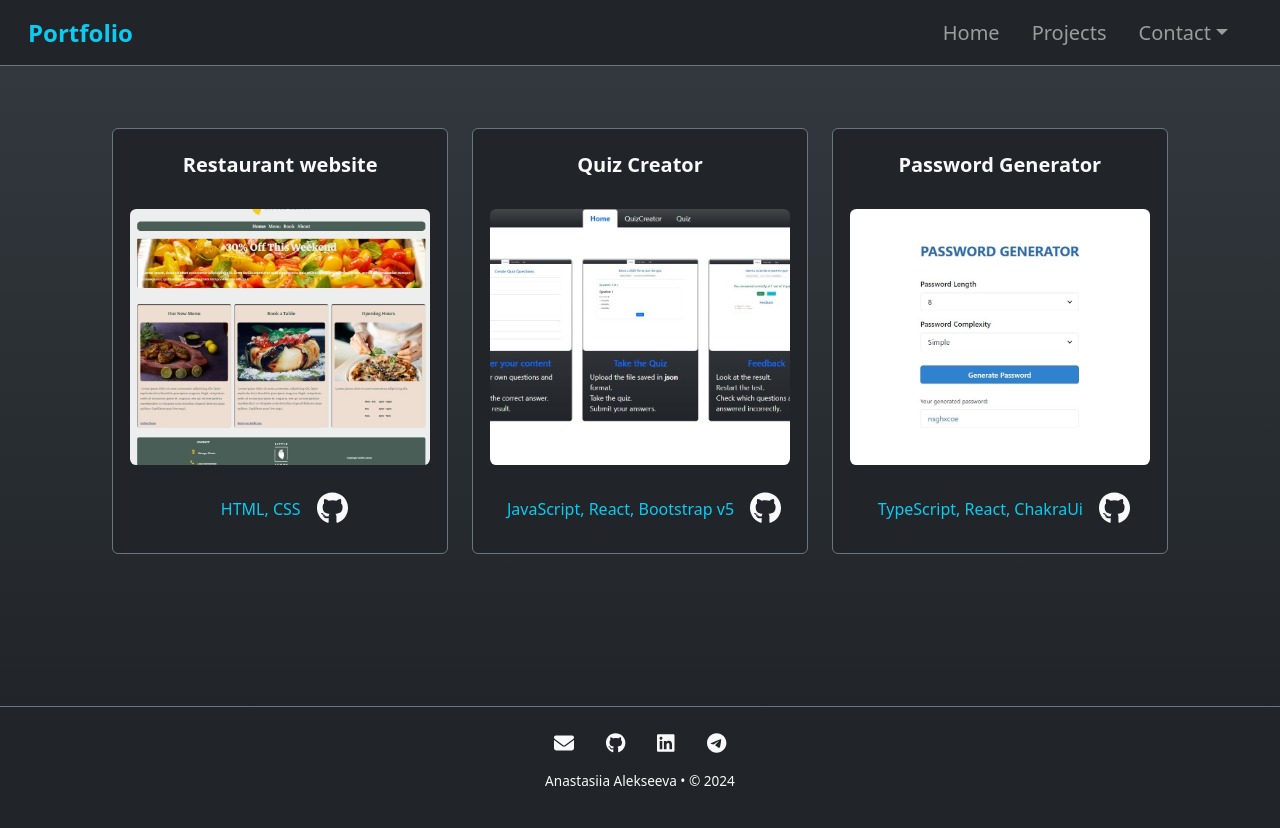
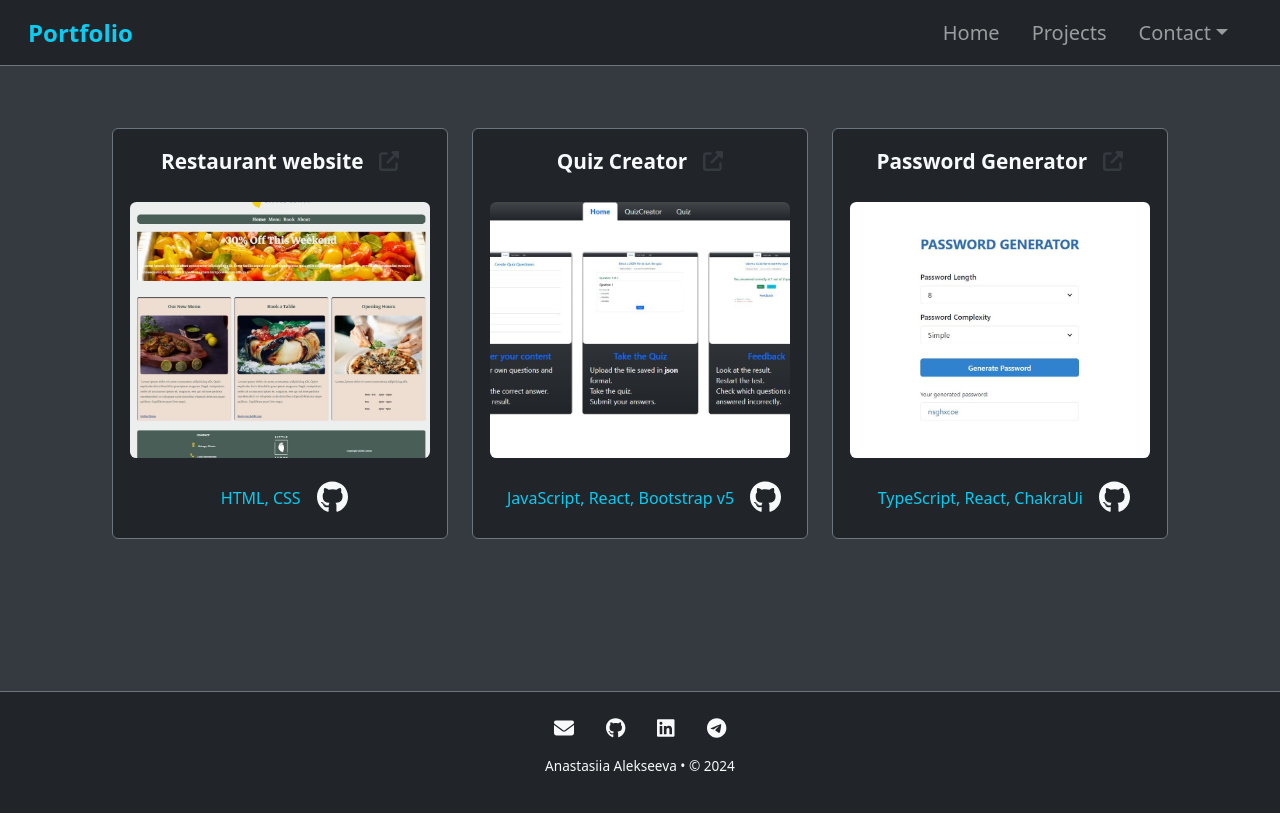
Before and after one commit to Anastasi11a/portfolio, a React (Create React App) app in the folder myportfolio/: page /portfolio/projects in a window 1280 px wide. Built offline with nearby package versions, Linux system fonts and the light colour scheme.

Commit message:
fix styles

```diff
--- /dev/null
+++ b/myportfolio/src/components/btn-links/VisitSite.js
@@ -0,0 +1,21 @@
+import { Link } from "react-router-dom";
+import { FontAwesomeIcon } from "@fortawesome/react-fontawesome";
+import { faUpRightFromSquare } from "@fortawesome/free-solid-svg-icons";
+import { itemStyles, btnEffects } from "../styles";
+
+const VisitSite = ({ link }) => {
+    return (
+        <Link
+            to={link}
+            alt="Visit site"
+            target="_blank"
+            style={itemStyles.btnVisit}
+            onMouseEnter={btnEffects.btnVisitHoverEffect}
+            onMouseLeave={btnEffects.btnVisitLeaveEffect}>
+
+            <FontAwesomeIcon icon={faUpRightFromSquare} size="lg"/>
+        </Link>
+    );
+}
+
+export default VisitSite;
--- a/myportfolio/src/components/pages/Projects.js
+++ b/myportfolio/src/components/pages/Projects.js
@@ -1,5 +1,6 @@
 import { Card, Row } from "react-bootstrap";
 import projects from "./progectsList";
+import VisitSite from "../btn-links/VisitSite";
 import BtnGitHub from "./BtnGitHub";
 import { itemStyles } from "../styles";
 
@@ -10,9 +11,12 @@ const Projects = () => {
                 {projects.map((project, idx) => (
                     <div key={idx} className="mb-4">
                         <Card style={itemStyles.card}>
-                            <Card.Title style={itemStyles.cardTitle}>
-                                {project.title}
-                            </Card.Title>
+                            <Card.Body style={itemStyles.cardBody}>
+                                <Card.Title style={itemStyles.cardTitle}>
+                                    {project.title}
+                                </Card.Title>
+                                <VisitSite link={project.visitLink} />
+                            </Card.Body>
 
                             <Card.Img
                                 src={project.img}
--- a/myportfolio/src/components/pages/progectsList.js
+++ b/myportfolio/src/components/pages/progectsList.js
@@ -7,19 +7,20 @@ const projects = [
         title: 'Restaurant website',
         skills: 'HTML, CSS',
         img : project01,
-        gitHubLink: 'https://github.com/Anastasi11a/'
+        gitHubLink: 'https://github.com/Anastasi11a/',
     },
     {
         title: 'Quiz Creator',
         skills: 'JavaScript, React, Bootstrap v5',
         img : project00,
-        gitHubLink: 'https://github.com/Anastasi11a/quizcreator'
+        gitHubLink: 'https://github.com/Anastasi11a/quizcreator',
     },
     {
         title: 'Password Generator',
         skills: 'TypeScript, React, ChakraUi',
         img : project02,
-        gitHubLink: 'https://github.com/Anastasi11a/passwordgenerator'
+        visitLink: "https://anastasi11a.github.io/passwordgenerator/",
+        gitHubLink: 'https://github.com/Anastasi11a/passwordgenerator',
     },
     // {
     //     title: '',
--- a/myportfolio/src/components/styles.js
+++ b/myportfolio/src/components/styles.js
@@ -70,7 +70,7 @@ export const itemStyles = {
     // Projects styles
     containerProjects: {
         display: "flex",
-        background: "linear-gradient(to bottom, #343a40, #212529)",
+        backgroundColor: "#343a40",
         justifyContent: "center",
         alignItems: "center",
         padding: "8rem 5rem",
@@ -92,9 +92,9 @@ export const itemStyles = {
     cardTitle: {
         textAlign: "center",
         color: "#f8f9fa",
-        padding: "1.5rem",
+        marginRight: "1rem",
         fontWeight: "bold",
-        fontSize: "1.25rem",
+        fontSize: "1.3rem",
     },
     cardBody: {
         display: "flex",
@@ -119,22 +119,32 @@ export const itemStyles = {
         textAlign: 'center',
         marginTop: '0.8rem',
         transition: 'color 0.3s',
+    },
+    btnVisit: {
+        color: '#343a40',
+        paddingBottom: '0.5rem',
     }
 };
 
 export const btnEffects = {
-    btnHoverEffect: (e) => {
-        e.target.style.color = '#0dcaf0';
+    btnHoverEffect: ({ target }) => {
+        target.style.color = '#0dcaf0';
     },
-    btnLeaveEffect: (e) => {
-        e.target.style.color = 'white';
+    btnLeaveEffect: ({ target }) => {
+        target.style.color = '#f8f9fa';
     },
-    btnFooterHoverEffect: (e) => {
-        e.target.style.color = '#0dcaf0';
-        e.target.style.transform = 'scale(1.2)';
+    btnFooterHoverEffect: ({ target }) => {
+        target.style.color = '#0dcaf0';
+        target.style.transform = 'scale(1.2)';
     },
-    btnFooterLeaveEffect: (e) => {
-        e.target.style.color = 'white';
-        e.target.style.transform = 'scale(1)';
+    btnFooterLeaveEffect: ({ target }) => {
+        target.style.color = '#f8f9fa';
+        target.style.transform = 'scale(1)';
+    },
+    btnVisitHoverEffect: ({ target }) => {
+        target.style.color = '#f8f9fa';
+    },
+    btnVisitLeaveEffect: ({ target }) => {
+        target.style.color = '#343a40';
     },
 };
```
